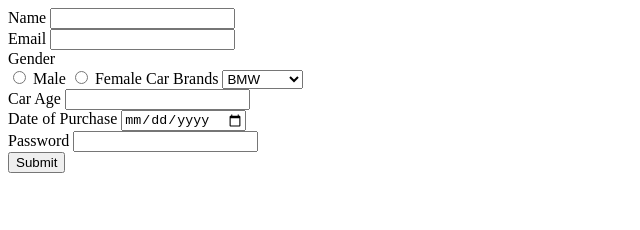
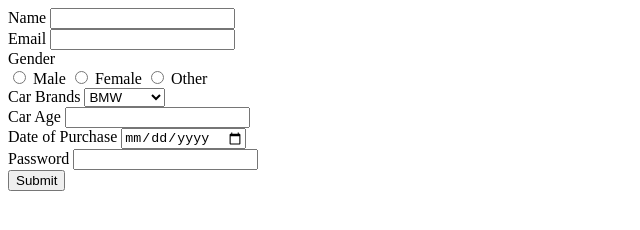
Before and after one commit to acciojob/car-insurance-form-ravendrakum, a website: page main.html in a window 1280 px wide. Shown: the whole page, without its empty margins (0-640 px from the left). Drawn offline with Linux system fonts and the light colour scheme.

Commit message:
created a submission

```diff
--- a/main.html
+++ b/main.html
@@ -23,6 +23,9 @@
         <label for="male">Male</label>
         <input type="radio" id="female" name="gender" value="female" required>
         <label for="female">Female</label>
+        <input type="radio" id="other" name="gender" value="other" required>
+        <label for="other">Other</label><br>
+
         <!-- Car Brands Field -->
         <label for="cars">Car Brands</label>
         <select id="cars" name="cars">
```
